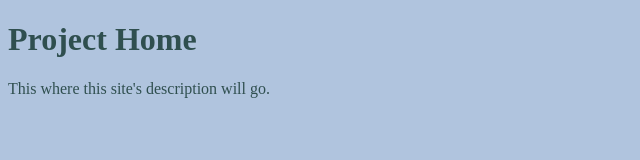
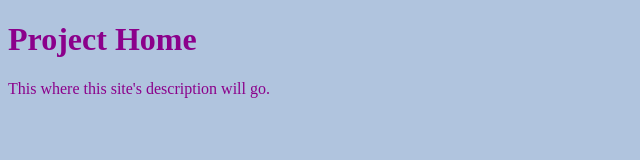
Before and after one commit to vrelume/vrelume.github.io, a plain HTML site: page unit_1/index.html in a window 1280 px wide. Shown: the whole page, without its empty margins (0-640 px from the left). Drawn offline with Linux system fonts and the light colour scheme.

Commit message:
font color

```diff
--- a/unit_1/style.css
+++ b/unit_1/style.css
@@ -3,5 +3,5 @@ body {
 }
 
 h1, p {
-	color: darkslategray
+	color: darkmagenta
 }
```
